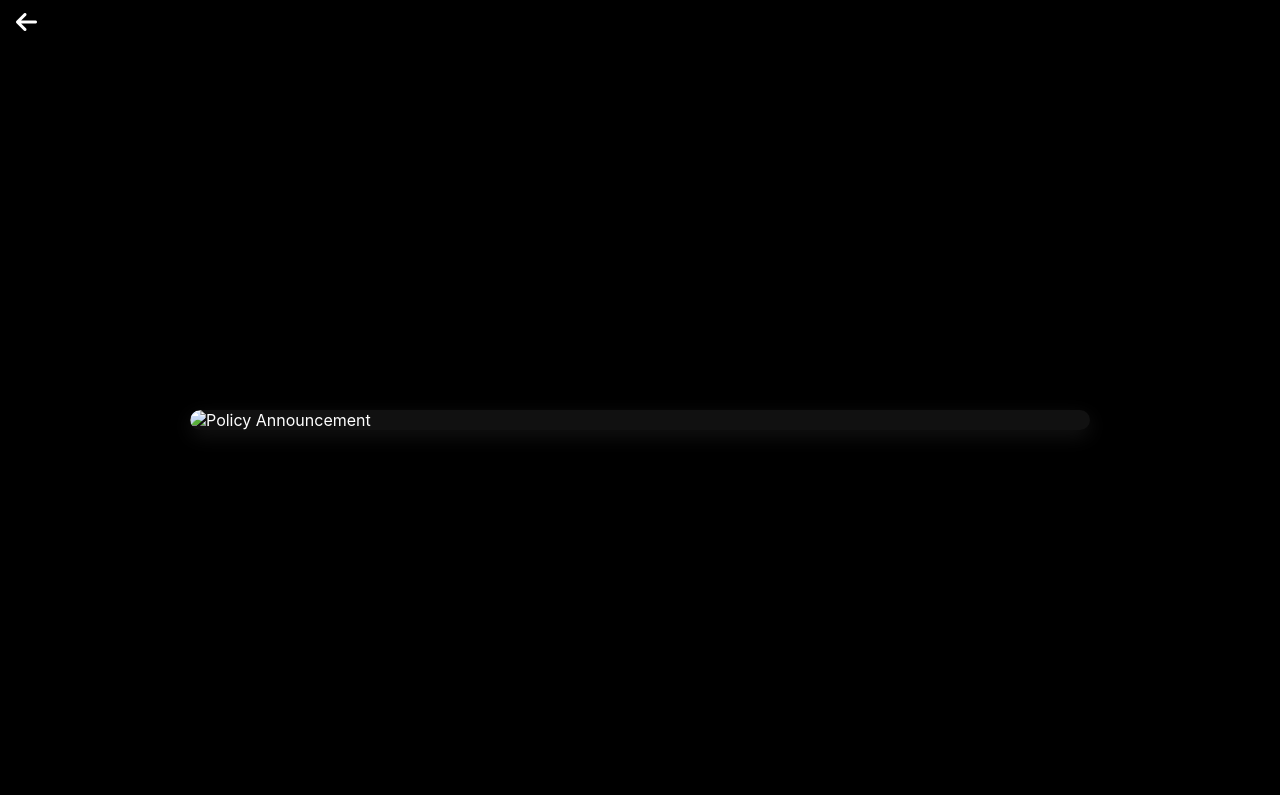
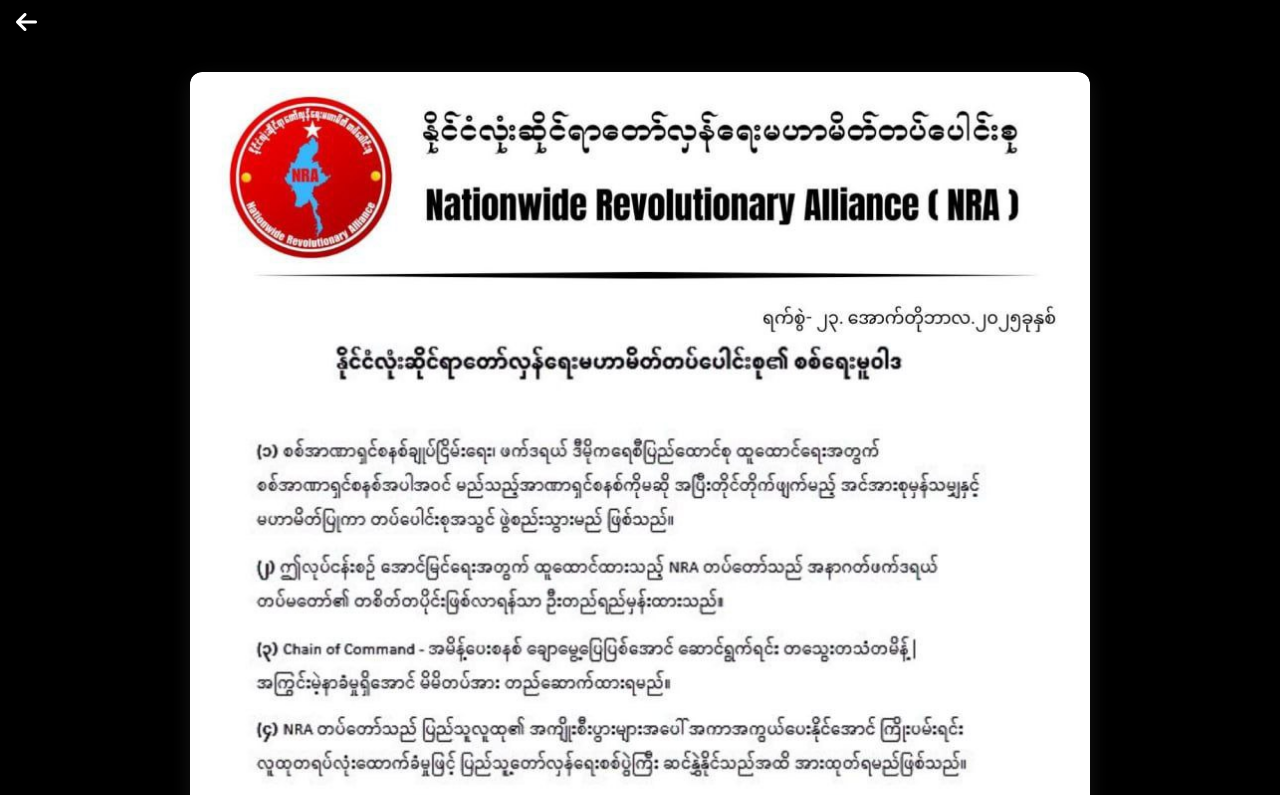
Before and after one commit to developerdominex/NRA, a plain HTML site: page policy.html in a window 1280 px wide. Shown: the top 795 px of the page. Drawn offline with Linux system fonts and the light colour scheme; the site is published under a folder, as on GitHub Pages, so addresses that start at the root find nothing.

Commit message:
Update policy.html

```diff
--- a/policy.html
+++ b/policy.html
@@ -109,7 +109,7 @@
 
   <main>
     <div class="policy-wrapper">
-      <img src="/assets/announcement_of_policy.jpg" alt="Policy Announcement" class="policy-img" />
+      <img src="assets/announcement_of_policy.jpg" alt="Policy Announcement" class="policy-img" />
     </div>
   </main>
 
```
